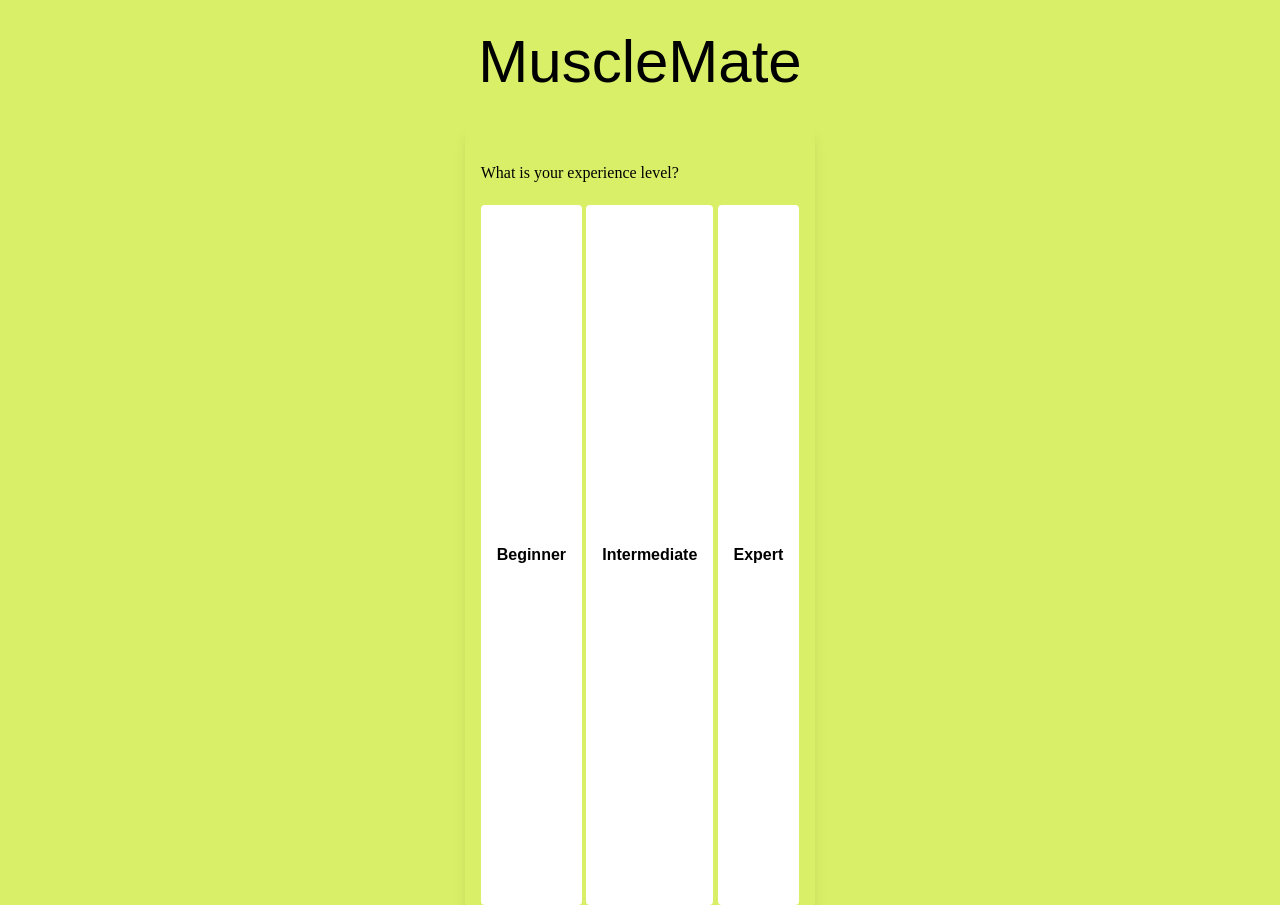
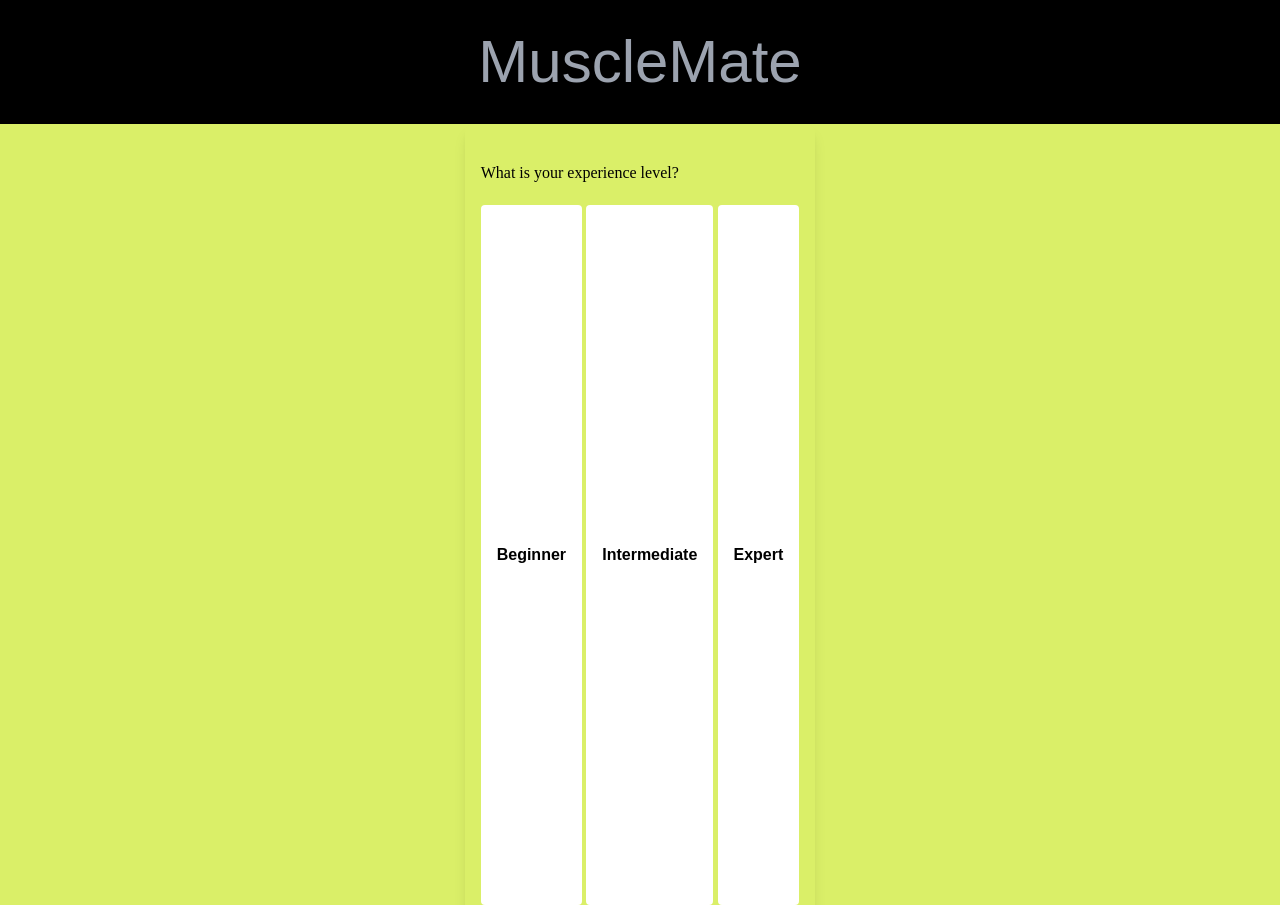
Before and after one commit to mitchmcnaughton/muscle-mate, a plain HTML site: page pages/options.html in a window 1280 px wide. Shown: the top 905 px of the page. Drawn offline with nearby package versions, Linux system fonts and the light colour scheme.

Commit message:
fixed Submit button to direct to exercises.html

```diff
--- a/assets/js/options.js
+++ b/assets/js/options.js
@@ -59,7 +59,7 @@ changeButtonModal.addEventListener("click", function () {
 });
 
 // Attach event listener to submit button
-document.getElementById("submitSelection").addEventListener("click", function () {
+document.getElementById("submitButton").addEventListener("click", function () {
     if (selectionsMade) {
         // Redirect to exercises.html
         window.location.href = 'https://mitchmcnaughton.github.io/muscle-mate/pages/exercises.html';
--- a/pages/options.html
+++ b/pages/options.html
@@ -11,8 +11,8 @@
         <script src="https://cdn.tailwindcss.com"></script>
     </head>
 
-    <header class= "page-header align-middle bg-colour text-6xl w-full py-8 text-center">
-        <h1 class="align-middle text-black">MuscleMate</h1>
+    <header class= "page-header align-middle bg-black text-6xl w-full py-8 text-center">
+        <h1 class="align-middle text-4x1 text-gray-400">MuscleMate</h1>
     </header>
 
     <body class="bg-colour">
```
